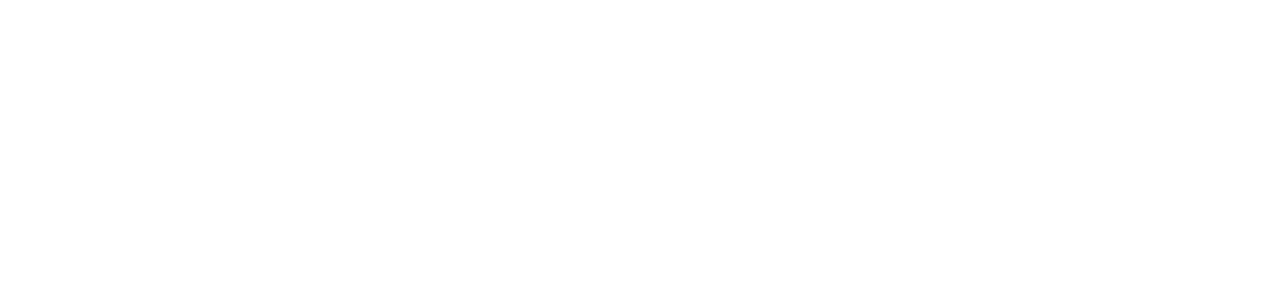
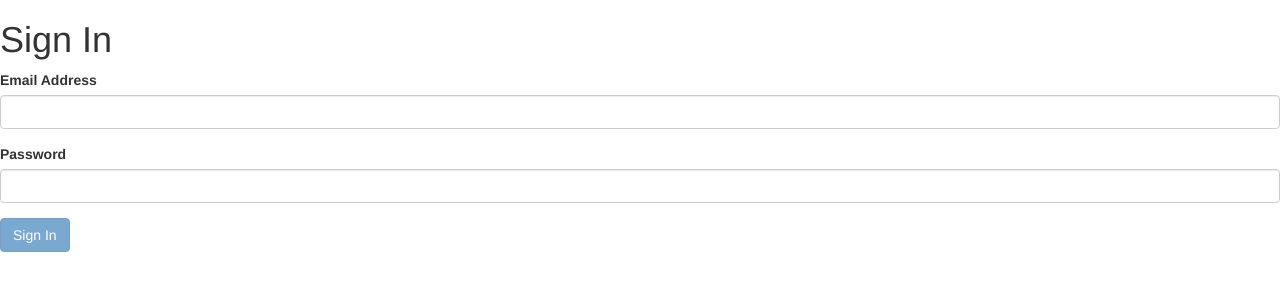
Before and after one commit to Isadora96/microservice-study-, an Angular app in the folder angular/: page /auth/signin in a window 1280 px wide. Before the commit this address led to /. Shown: the top 300 px of the page. Built offline with nearby package versions, Linux system fonts and the light colour scheme.

Commit message:
The Sign In Form

```diff
--- a/angular/src/app/app-routing.module.ts
+++ b/angular/src/app/app-routing.module.ts
@@ -8,6 +8,9 @@
   },
   {
     path: 'auth/signup', loadChildren: () => import('./auth/auth.module').then(m => m.AuthModule)
+  },
+  {
+    path: 'auth/signin', loadChildren: () => import('./auth/auth.module').then(m => m.AuthModule)
   }
 
 ]
--- a/angular/src/app/auth/auth.service.ts
+++ b/angular/src/app/auth/auth.service.ts
@@ -1,5 +1,10 @@
 import { Injectable } from "@angular/core";
 import { UseRequest } from "../shared/request/use-request";
+
+export interface AuthResponseData {
+    id: string,
+    email: string
+};
 
 @Injectable({
     providedIn: 'root'
@@ -10,8 +15,12 @@
 
     constructor(private useRequest: UseRequest) {}
 
-    signUp(email: string, password: string) {
+    signUp(email: string, password: string): Promise<AuthResponseData> {
         return this.useRequest.doRequest('POST', `${this.url}/users/signup`, {email, password});
     }
 
+    signIn(email: string, password: string): Promise<AuthResponseData> {
+        return this.useRequest.doRequest('POST', `${this.url}/users/signin`, {email, password});
+    }
+
 }
--- a/angular/src/app/auth/components/auth.component.html
+++ b/angular/src/app/auth/components/auth.component.html
@@ -1,5 +1,6 @@
 <form #authForm="ngForm" (ngSubmit)="onSubmit(authForm)">
-    <h1>Sign Up</h1>
+    <h1 *ngIf="isSignup">Sign Up</h1>
+    <h1 *ngIf="!isSignup">Sign In</h1>
     <div class="form-group">
         <label for="email">Email Address</label>
         <input
@@ -30,7 +31,11 @@
             {{ passwordErrorMsg }}
         </span>
     </div>
-    <button type="submit" class="btn btn-primary" [disabled]="!authForm.valid">
+    <span *ngIf="genericMessage" style="color: red; display: block">{{ genericMessage }}</span>
+    <button type="submit" class="btn btn-primary" [disabled]="!authForm.valid" *ngIf="isSignup">
         Sign Up
     </button>
+    <button type="submit" class="btn btn-primary" [disabled]="!authForm.valid" *ngIf="!isSignup">
+        Sign In
+    </button>
 </form>
--- a/angular/src/app/auth/components/auth.component.ts
+++ b/angular/src/app/auth/components/auth.component.ts
@@ -1,42 +1,61 @@
-import { Component } from '@angular/core';
+import { Component, OnInit } from '@angular/core';
 import { NgForm } from "@angular/forms";
 import { Router } from '@angular/router';
 
-import { AuthService } from "../auth.service";
+import { AuthResponseData, AuthService } from "../auth.service";
 @Component({
   selector: 'app-auth',
   templateUrl: './auth.component.html',
   styleUrls: ['./auth.component.css']
 })
-export class AuthComponent {
+export class AuthComponent implements OnInit {
 
   emailErrorMsg: string = '';
   passwordErrorMsg: string = '';
+  genericMessage: string = '';
+  isSignup: boolean = false;
 
   constructor (private authService: AuthService, private router: Router) {}
+
+  ngOnInit() {
+    if(this.router.url.includes('signup')) {
+      this.isSignup = true;
+    }
+  }
 
   async onSubmit(form: NgForm) {
 
     const email = form.value.email;
     const password = form.value.password;
 
-    const res = await this.authService.signUp(email, password);
-    console.log(res, 'RES')
+    let authObs: Promise<AuthResponseData>;
+
+    if(this.router.url.includes('signup')) {
+      authObs = this.authService.signUp(email, password);
+    } else {
+      authObs = this.authService.signIn(email, password);
+    }
+    const res = (await authObs);
+
     if(res instanceof Array) {
-      this.emailErrorMsg, this.passwordErrorMsg = '';
-      this.showErrorMessage(res)
-      return
+        this.emailErrorMsg, this.passwordErrorMsg = '', this.genericMessage = '';
+        this.showErrorMessage(res)
+        return
     }
+
+    form.reset();
     this.router.navigate(['/']);
   }
 
   private showErrorMessage(message: Array<{message: string, field: string}>) {
       message.forEach(value => {
-        if(value.field == 'email' || value.message.toLocaleLowerCase().includes('email')) {
+        if(value.message && !value.field) {
+          this.genericMessage = value.message
+        } else if (value.field == 'email' || value.message.toLocaleLowerCase().includes('email')) {
           this.emailErrorMsg = value.message
         } else if (value.field == 'password' || value.message.toLocaleLowerCase().includes('password')) {
           this.passwordErrorMsg = value.message
         }
-      })
+      });
   }
 }
--- a/angular/src/app/shared/api/build-client.ts
+++ b/angular/src/app/shared/api/build-client.ts
@@ -3,14 +3,12 @@
 export default (req: any) => {
     if (typeof window == 'undefined') {
       // server
-      console.log('server')
       return axios.create({
         //baseURL: 'http://ingress-nginx.ingress-nginx.svc.cluster.local/api/v1/users/currentuser',
         baseURL: 'http://localhost:3000',
         headers: req.headers
       });
     } else {
-      console.log('browser')
       return axios.create({
         baseURL: '/'
       })
```
